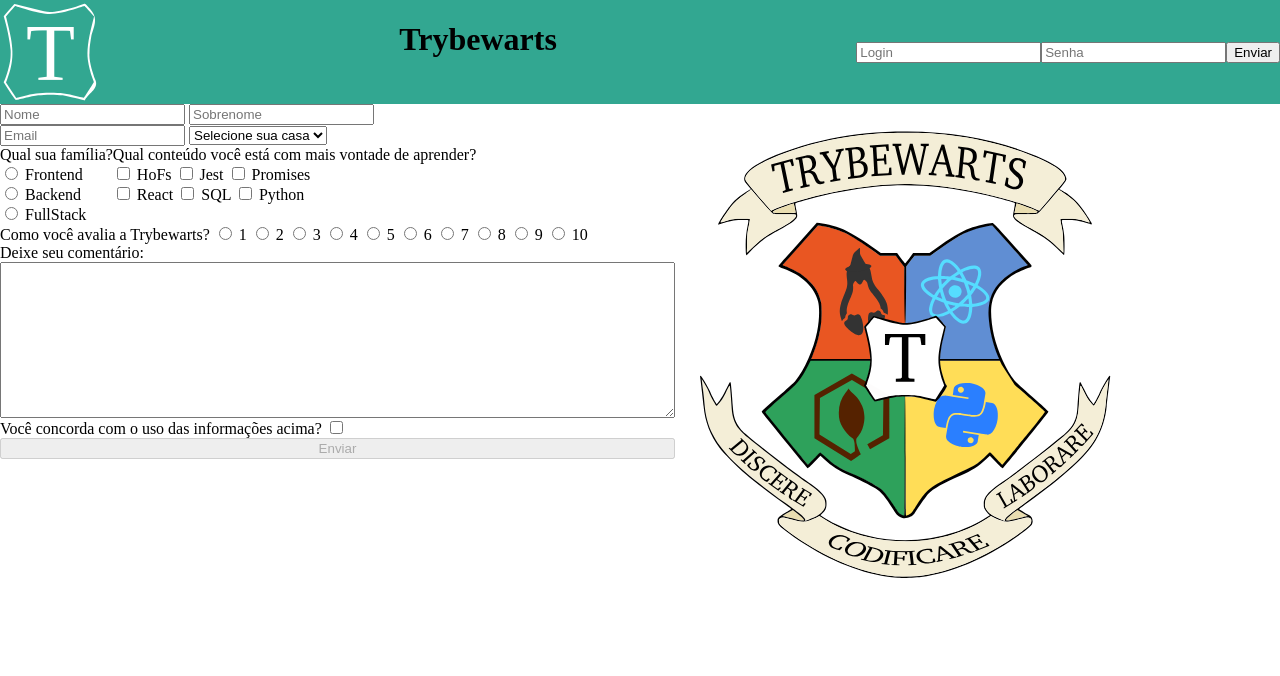
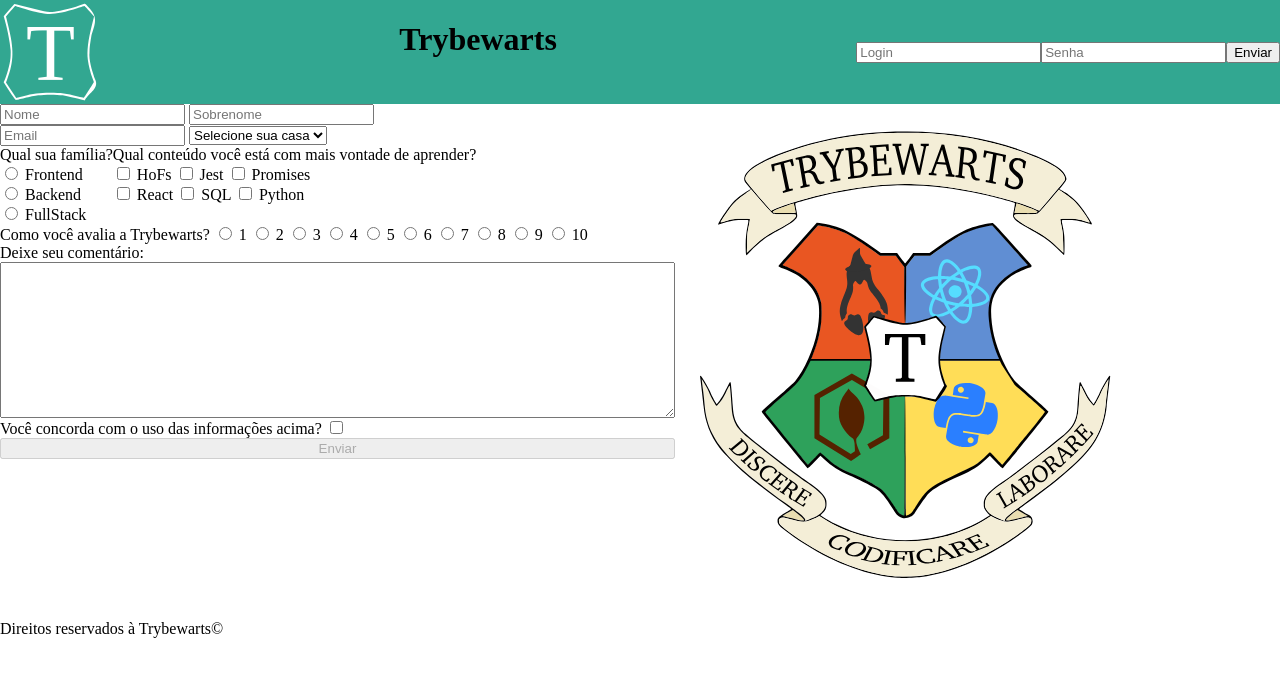
Before and after one commit to Bel-Albuquerque/Trybewarts, a website: page index.html in a window 1280 px wide. Drawn offline with Linux system fonts and the light colour scheme.

Commit message:
requisito 19

```diff
--- a/index.html
+++ b/index.html
@@ -124,7 +124,9 @@
   </main>
 
 
-
+  <footer>
+    <p>Direitos reservados à Trybewarts©</p>
+  </footer>
   <script src="script.js"></script>
 </body>
 </html>
```
